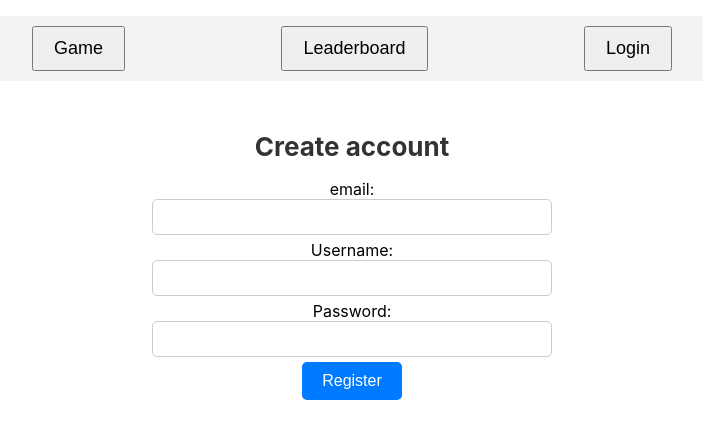
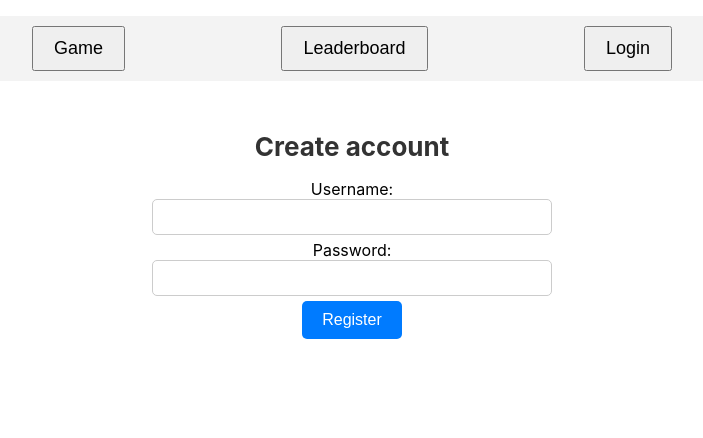
Before and after one commit to nuttie1/Web-sovelluskehitys-2, a React (Create React App) app: page /Register in a window 1280 px wide. Shown: the top 438 px of the page, without its empty margins (288-991 px from the left). Built offline with nearby package versions, Linux system fonts and the light colour scheme; no server answers.

Commit message:
Removed the use of email

```diff
--- a/src/api/resolvers/userResolver.ts
+++ b/src/api/resolvers/userResolver.ts
@@ -32,7 +32,7 @@ export default {
                 }
             );
         },
-        login: async (_parent: undefined, args: {loginInput: {username: string, password: string}}) => {
+        login: async (_parent: undefined, args: {loginInput: {user_name: string, password: string}}) => {
             console.log(args.loginInput);
             return await fetchData<LoginResponse> (
                 `${process.env.AUTH_URL}/auth/login`,
--- a/src/api/schemas/user.graphql
+++ b/src/api/schemas/user.graphql
@@ -1,7 +1,6 @@
 type User {
     id: ID!
     user_name: String!
-    email: String!
 }
 
 type LoginResponse {
@@ -16,7 +15,6 @@ type UserResponse {
 
 input RegisterInput {
     user_name: String!
-    email: String!
     password: String!
 }
 
@@ -27,7 +25,6 @@ input LoginInput {
 
 input UpdateUserInput {
     user_name: String
-    email: String
     password: String
 }
 
--- a/src/components/Login.tsx
+++ b/src/components/Login.tsx
@@ -5,7 +5,7 @@ import '../styles/Login.css';
 
 const LOGIN_MUTATION = gql`
   mutation Login($username: String!, $password: String!) {
-    login(loginInput: {username: $username, password: $password}) {
+    login(loginInput: {user_name: $username, password: $password}) {
       token
       user {
         id
--- a/src/components/Register.tsx
+++ b/src/components/Register.tsx
@@ -4,8 +4,8 @@ import React, { useState } from 'react';
 import '../styles/Register.css';
 
 const REGISTER_MUAATION = gql`
-  mutation Register($email: String!, $username: String!, $password: String!) {
-    register(user: {email: $email, user_name: $username, password: $password}) {
+  mutation Register($username: String!, $password: String!) {
+    register(user: {user_name: $username, password: $password}) {
       user {
         id
         user_name
@@ -40,15 +40,6 @@ const RegisterPage: React.FC<{onLogin: () => void;}> = ({onLogin}) => {
       <h1 className="register-title">Create account</h1>
         <form onSubmit={handleSubmit} className="register-form">
           <label className="register-label">
-            email:
-            <input
-              type="email"
-              value={email}
-              onChange={(e) => setEmail(e.target.value)}
-              className="register-input"
-            />
-          </label>
-          <label className="register-label">
             Username:
             <input
               type="text"
```
